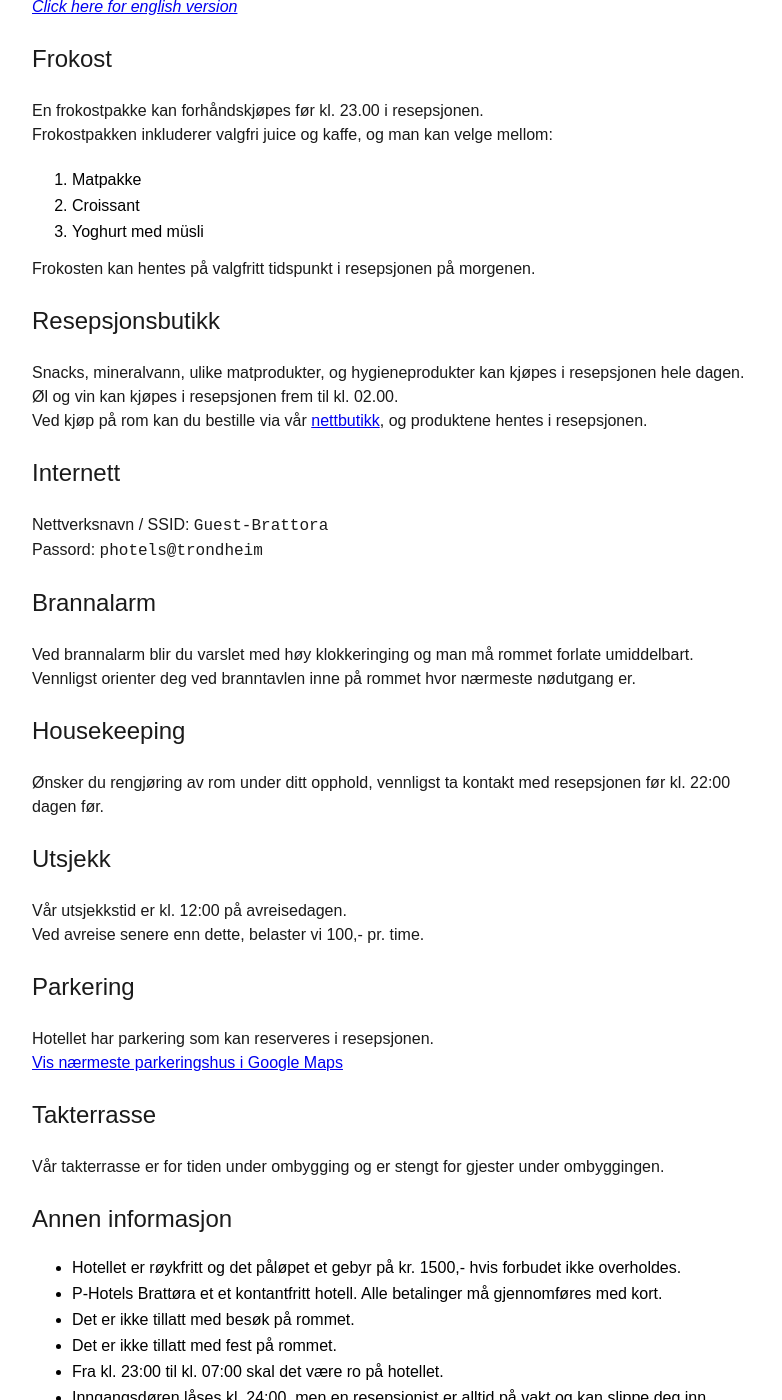
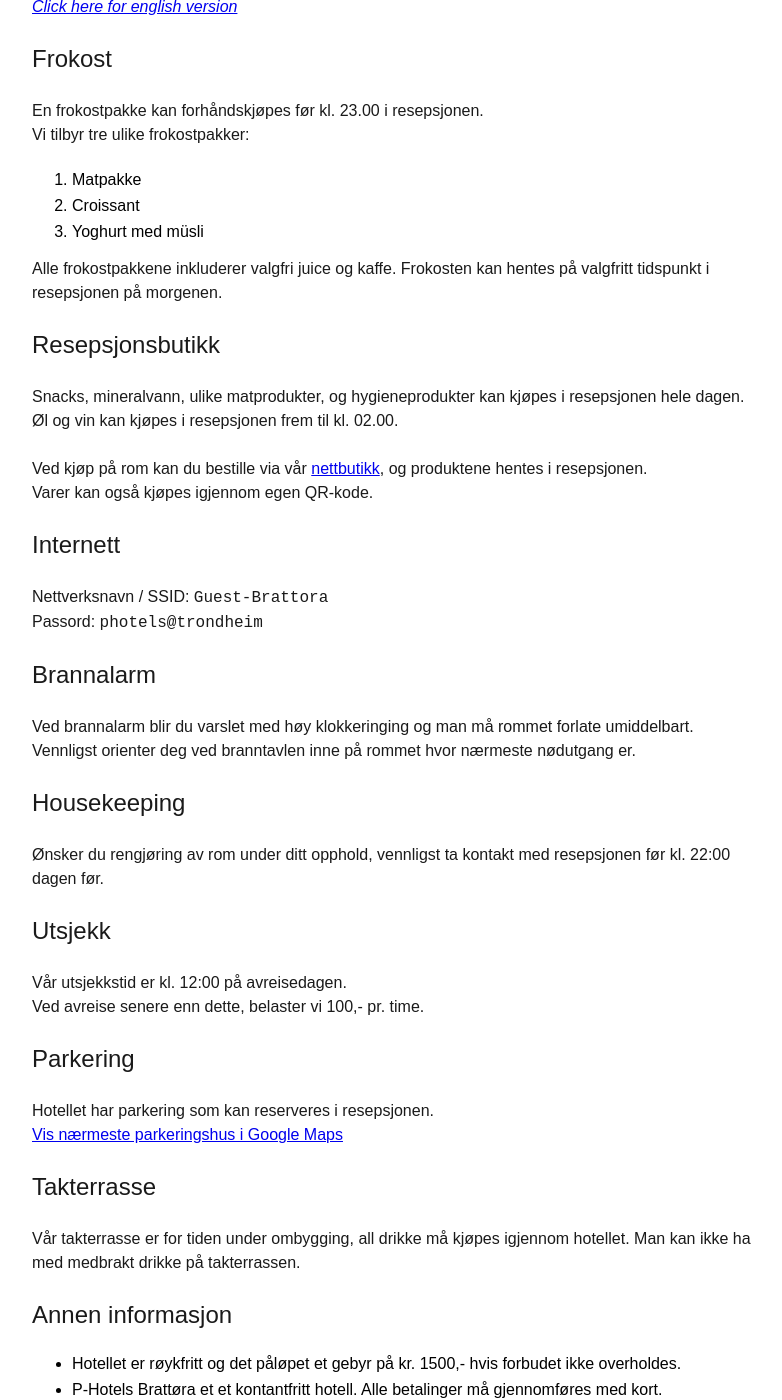
Before and after one commit to photels/photels.github.io, a Jekyll site: the page built from info-norwegian.md, in a window 1280 px wide and 1400 px high, scrolled down 208 px. Shown: the whole window, without its empty margins (16-798 px from the left). Built offline with Jekyll 4.4.1, drawn with Linux system fonts in a browser that asks for light colours.

Commit message:
Update info-norwegian.md

```diff
--- a/info-norwegian.md
+++ b/info-norwegian.md
@@ -11,18 +11,21 @@ lang: "no-nb"
 
 ## Frokost
 En frokostpakke kan forhåndskjøpes før kl. 23.00 i resepsjonen.
-Frokostpakken inkluderer valgfri juice og kaffe, og man kan velge mellom:
+Vi tilbyr tre ulike frokostpakker:
 
 1. Matpakke
 2. Croissant
 3. Yoghurt med müsli
 
+Alle frokostpakkene inkluderer valgfri juice og kaffe.
 Frokosten kan hentes på valgfritt tidspunkt i resepsjonen på morgenen.
 
 ## Resepsjonsbutikk
 Snacks, mineralvann, ulike matprodukter, og hygieneprodukter kan kjøpes i resepsjonen hele dagen.
 Øl og vin kan kjøpes i resepsjonen frem til kl. 02.00.
+
 Ved kjøp på rom kan du bestille via vår [nettbutikk](https://favrit.com/nb-no/menu/location/L5q8gazxmA1), og produktene hentes i resepsjonen.
+Varer kan også kjøpes igjennom egen QR-kode.
 
 ## Internett
 Nettverksnavn / SSID: `Guest-Brattora`
@@ -44,7 +47,8 @@ Hotellet har parkering som kan reserveres i resepsjonen.
 [Vis nærmeste parkeringshus i Google Maps](https://goo.gl/maps/7Zoa8xpc1VuATjaL8)
 
 ## Takterrasse
-Vår takterrasse er for tiden under ombygging og er stengt for gjester under ombyggingen.
+Vår takterrasse er for tiden under ombygging, all drikke må kjøpes igjennom hotellet.
+Man kan ikke ha med medbrakt drikke på takterrassen.
 
 ## Annen informasjon
 - Hotellet er røykfritt og det påløpet et gebyr på kr. 1500,- hvis forbudet ikke overholdes.
```
